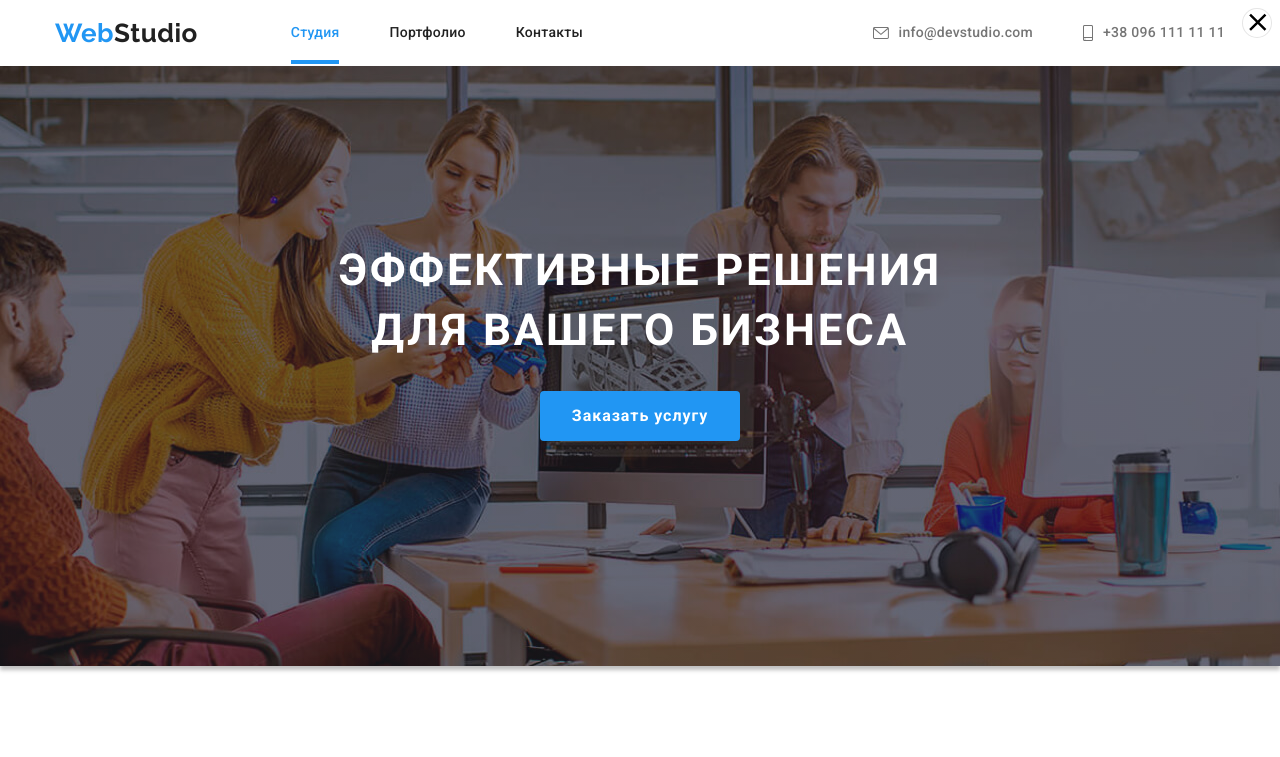
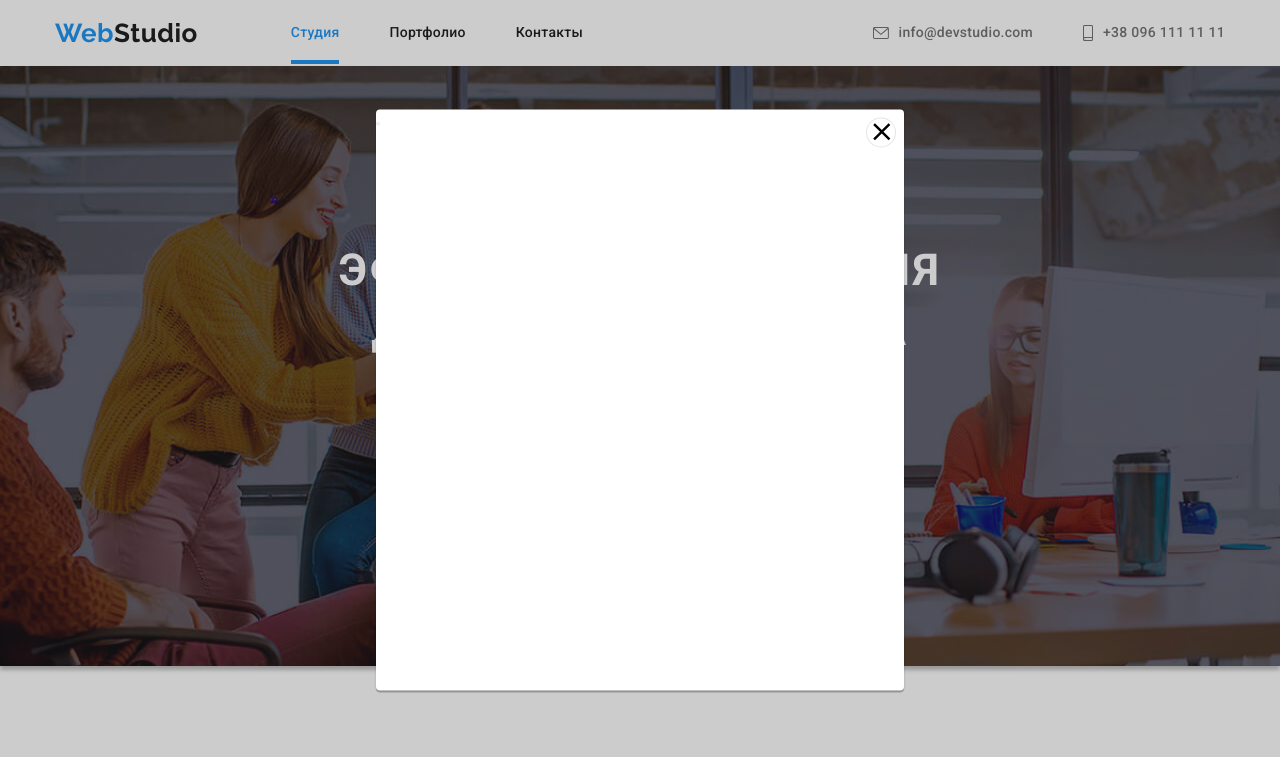
Before and after one commit to KateSeaStone/goit-markup-hw-05, a plain HTML site: page index.html in a window 1280 px wide. Both pictures are taken after a click on the button "Заказать услугу". Shown: the top 757 px of the page. Drawn offline with nearby package versions, Linux system fonts and the light colour scheme.

Commit message:
Update index.html

```diff
--- a/index.html
+++ b/index.html
@@ -455,8 +455,8 @@
     </footer>
 
 <!-- === Модальное окно === -->
-<div class="back-modal-win is-hidden" data-modal>
-  <div class="modal-win">
+<div class="backdrop is-hidden" data-modal>
+  <div class="modal">
     <button type="button" data-modal-close>
       <svg class="modal-close">
         <use href="./images/mod_window/sprite-modal-window.svg#icon-close-black-18dp">
```
